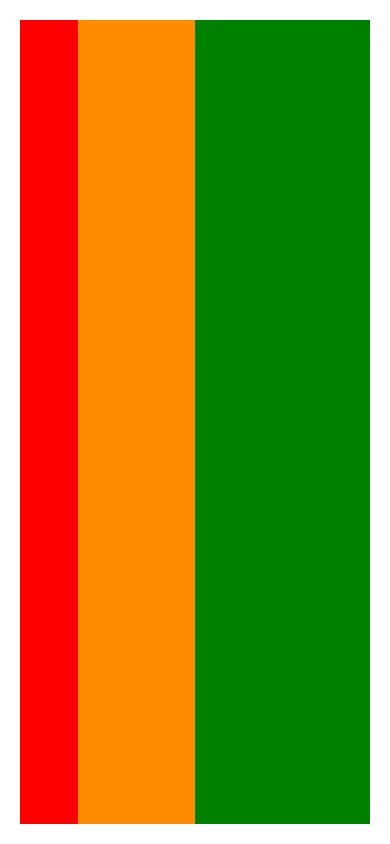
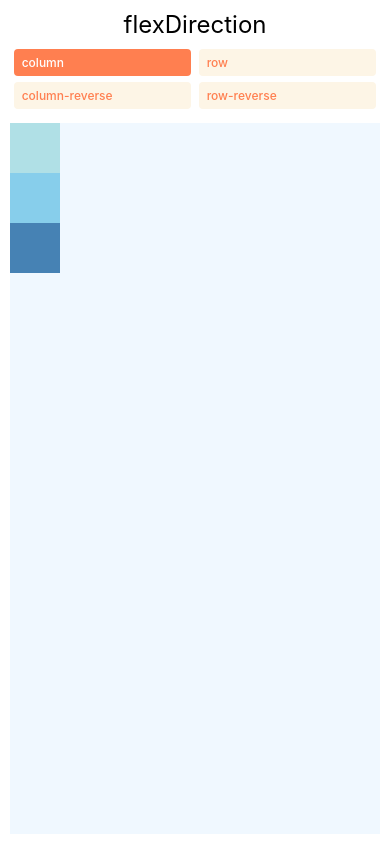
Before and after one commit to Jeremy-Ortega/appdev2, a React Native app in the folder react-native-flexbox/: screen / in a window 390 px wide. Built offline with nearby package versions, Linux system fonts and the light colour scheme.

Commit message:
Done with flex direction section.

```diff
--- /dev/null
+++ b/react-native-flexbox/components/FlexDirection.js
@@ -0,0 +1,93 @@
+import {useState} from 'react';
+import {StyleSheet, Text, TouchableOpacity, View} from 'react-native';
+
+const FlexDirectionBasics = () => {
+  const [flexDirection, setflexDirection] = useState('column');
+
+  return (
+    <PreviewLayout
+      label="flexDirection"
+      values={['column', 'row', 'column-reverse', 'row-reverse']}
+      selectedValue={flexDirection}
+      setSelectedValue={setflexDirection}>
+      <View style={[styles.box, {backgroundColor: 'powderblue'}]} />
+      <View style={[styles.box, {backgroundColor: 'skyblue'}]} />
+      <View style={[styles.box, {backgroundColor: 'steelblue'}]} />
+    </PreviewLayout>
+  );
+};
+
+const PreviewLayout = ({
+  label,
+  children,
+  values,
+  selectedValue,
+  setSelectedValue,
+}) => (
+  <View style={{padding: 10, flex: 1}}>
+    <Text style={styles.label}>{label}</Text>
+    <View style={styles.row}>
+      {values.map(value => (
+        <TouchableOpacity
+          key={value}
+          onPress={() => setSelectedValue(value)}
+          style={[styles.button, selectedValue === value && styles.selected]}>
+          <Text
+            style={[
+              styles.buttonLabel,
+              selectedValue === value && styles.selectedLabel,
+            ]}>
+            {value}
+          </Text>
+        </TouchableOpacity>
+      ))}
+    </View>
+    <View style={[styles.container, {[label]: selectedValue}]}>{children}</View>
+  </View>
+);
+
+const styles = StyleSheet.create({
+  container: {
+    flex: 1,
+    marginTop: 8,
+    backgroundColor: 'aliceblue',
+  },
+  box: {
+    width: 50,
+    height: 50,
+  },
+  row: {
+    flexDirection: 'row',
+    flexWrap: 'wrap',
+  },
+  button: {
+    paddingHorizontal: 8,
+    paddingVertical: 6,
+    borderRadius: 4,
+    backgroundColor: 'oldlace',
+    alignSelf: 'flex-start',
+    marginHorizontal: '1%',
+    marginBottom: 6,
+    minWidth: '48%',
+    textAlign: 'center',
+  },
+  selected: {
+    backgroundColor: 'coral',
+    borderWidth: 0,
+  },
+  buttonLabel: {
+    fontSize: 12,
+    fontWeight: '500',
+    color: 'coral',
+  },
+  selectedLabel: {
+    color: 'white',
+  },
+  label: {
+    textAlign: 'center',
+    marginBottom: 10,
+    fontSize: 24,
+  },
+});
+
+export default FlexDirectionBasics;
--- a/react-native-flexbox/index.js
+++ b/react-native-flexbox/index.js
@@ -2,8 +2,9 @@
 
 import App from './App';
 import Flex from './components/Flex.js';
+import FlexDirectionBasics from './components/FlexDirection.js';
 
 // registerRootComponent calls AppRegistry.registerComponent('main', () => App);
 // It also ensures that whether you load the app in Expo Go or in a native build,
 // the environment is set up appropriately
-registerRootComponent(Flex);
+registerRootComponent(FlexDirectionBasics);
```
